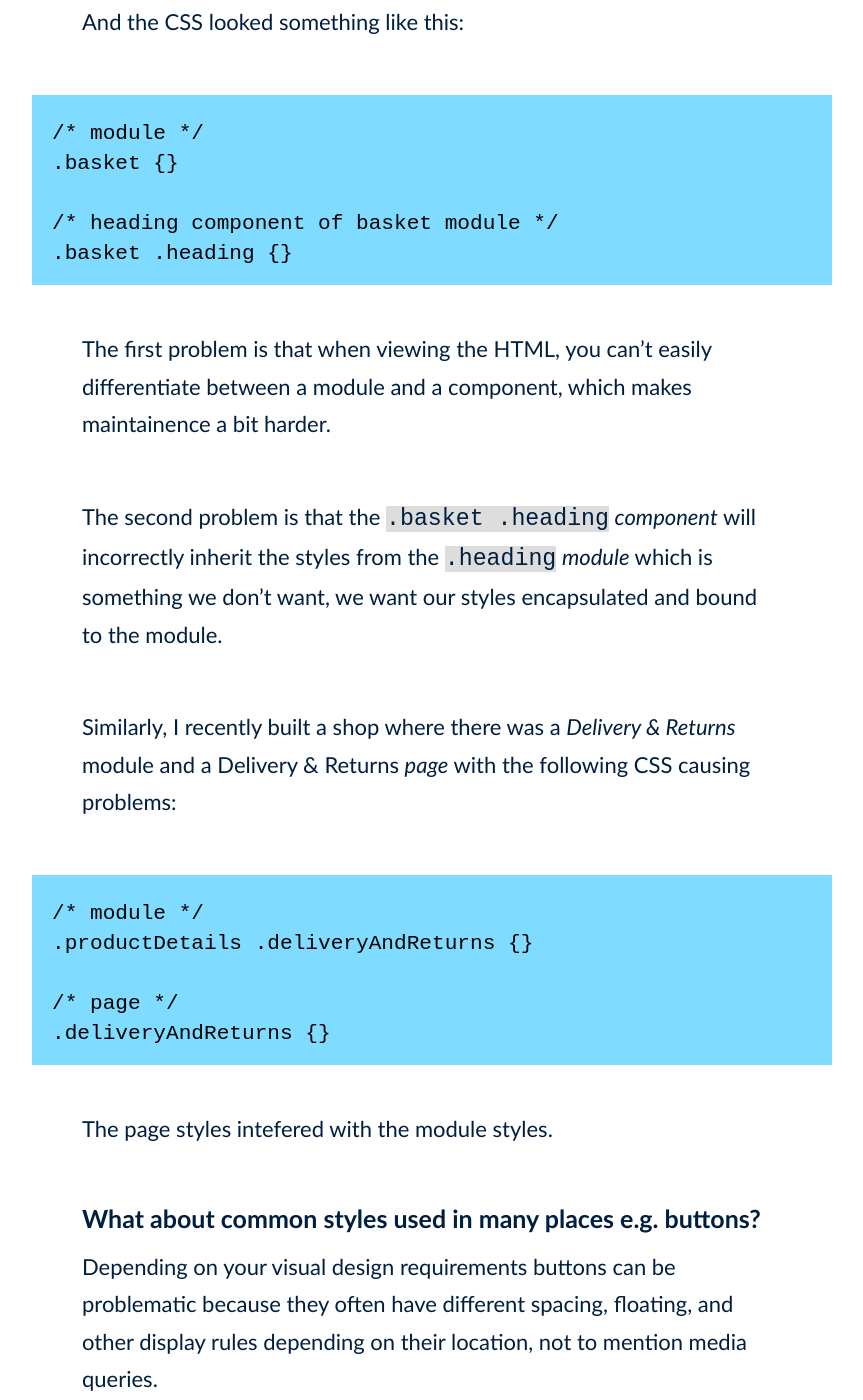
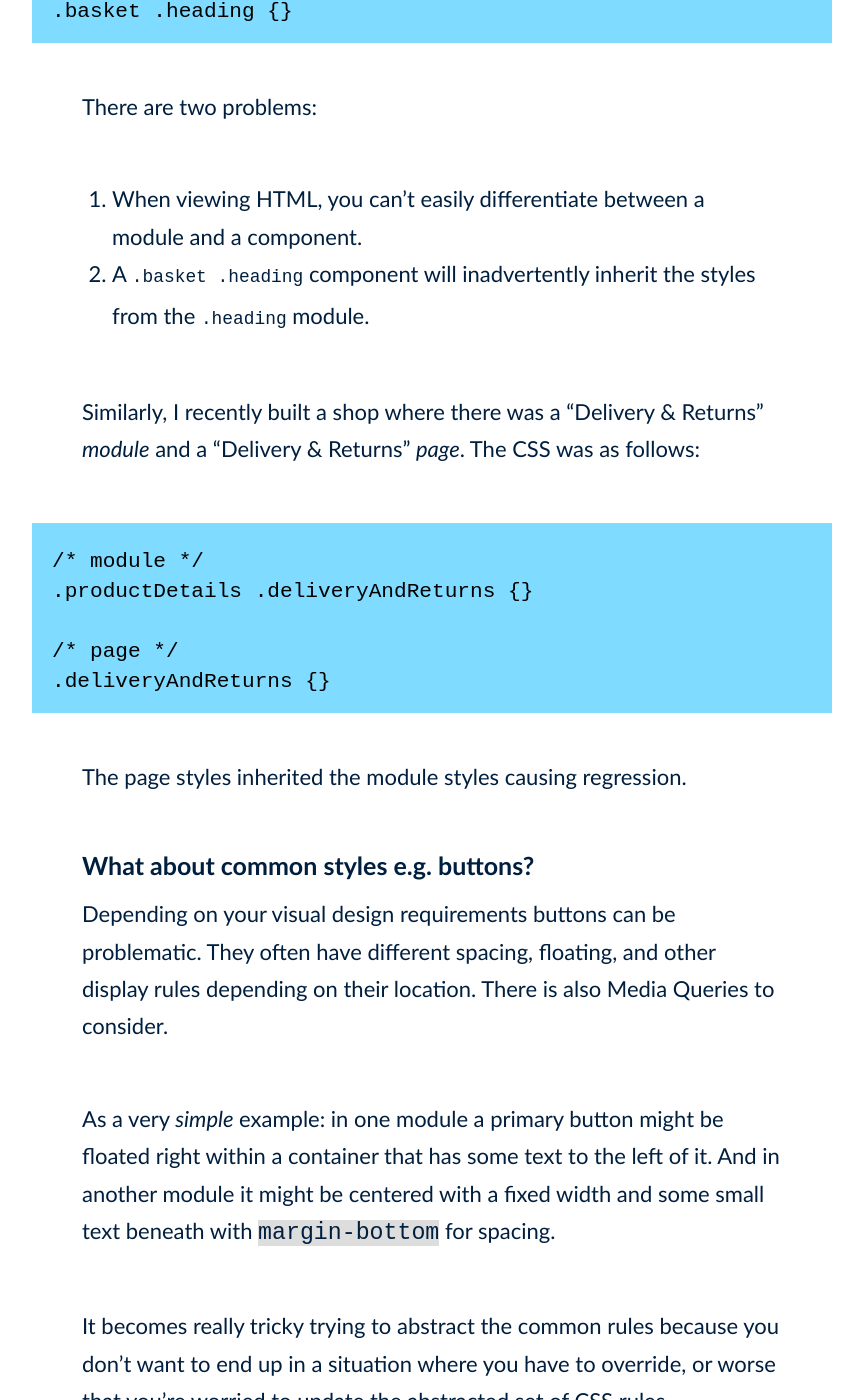
Before and after one commit to adamsilver/maintainablecss.com-jekyll, a Jekyll site: the page built from _chapters/12-faqs.md, in a window 1280 px wide and 1400 px high, scrolled down 2466 px. Shown: the whole window, without its empty margins (208-1071 px from the left). Built offline with Jekyll 4.4.1, drawn with Linux system fonts in a browser that asks for light colours; some of the changed text lies outside the part shown.

Commit message:
FAQs updated

```diff
--- a/_chapters/12-faqs.md
+++ b/_chapters/12-faqs.md
@@ -30,25 +30,20 @@ It's already been translated to [Japanese](http://coliss.com/articles/build-webs
 
 The short answer is no.
 
-Most of the time it is better to provide and target elements via a class as it makes your code consistent, easy to reason about, performant and portable. But if you decide to do this: `.module h2` it's not going to be the end of the world.
+Most of the time it is better to provide and target elements via a class as it makes your code consistent, easy to reason about, performant and portable. But if you decide to do `.module h2` that's fine.
 
-Also you may have to do something like that because you might be using Markdown (or a similar constraint) in which case you will *need* to target elements rather than class names as follows:
-
-	.someModule h1 {}
-	.someModule h2 {}
-	.someModule p {}
-	.someModule ul {}
+You may have to do this anyway. For example when using Markdown (or a similar constraint) you will *need* to target elements because you don't control the output.
 
 ## Why must I prefix components with the module name?
 
-Good question. I actually used to write components without the prefix too but ran into problems...
+Good question. I used to write components without the prefix too but ran into problems...
 
-The HTML I used to write looked something like this:
+I used to do this:
 
 	<div class="basket">
 	    <div class="heading">
 
-And the CSS looked something like this:
+And this:
 
 	/* module */
 	.basket {}
@@ -56,11 +51,12 @@ And the CSS looked something like this:
 	/* heading component of basket module */
 	.basket .heading {}
 
-The first problem is that when viewing the HTML, you can't easily differentiate between a module and a component, which makes maintainence a bit harder.
+There are two problems:
 
-The second problem is that the `.basket .heading` *component* will incorrectly inherit the styles from the `.heading` *module* which is something we don't want, we want our styles encapsulated and bound to the module.
+1. When viewing HTML, you can't easily differentiate between a module and a component.
+2. A `.basket .heading` component will inadvertently inherit the styles from the `.heading` module.
 
-Similarly, I recently built a shop where there was a *Delivery &amp; Returns* module and a Delivery &amp; Returns *page* with the following CSS causing problems:
+Similarly, I recently built a shop where there was a "Delivery &amp; Returns" *module* and a "Delivery &amp; Returns" *page*. The CSS was as follows:
 
 	/* module */
 	.productDetails .deliveryAndReturns {}
@@ -68,11 +64,11 @@ Similarly, I recently built a shop where there was a *Delivery &amp; Returns* mo
 	/* page */
 	.deliveryAndReturns {}
 
-The page styles intefered with the module styles.
+The page styles inherited the module styles causing regression.
 
-## What about common styles used in many places e.g. buttons?
+## What about common styles e.g. buttons?
 
-Depending on your visual design requirements buttons can be problematic because they often have different spacing, floating, and other display rules depending on their location, not to mention media queries.
+Depending on your visual design requirements buttons can be problematic. They often have different spacing, floating, and other display rules depending on their location. There is also Media Queries to consider.
 
 As a very *simple* example: in one module a primary button might be floated right within a container that has some text to the left of it. And in another module it might be centered with a fixed width and some small text beneath with `margin-bottom` for spacing.
 
```
